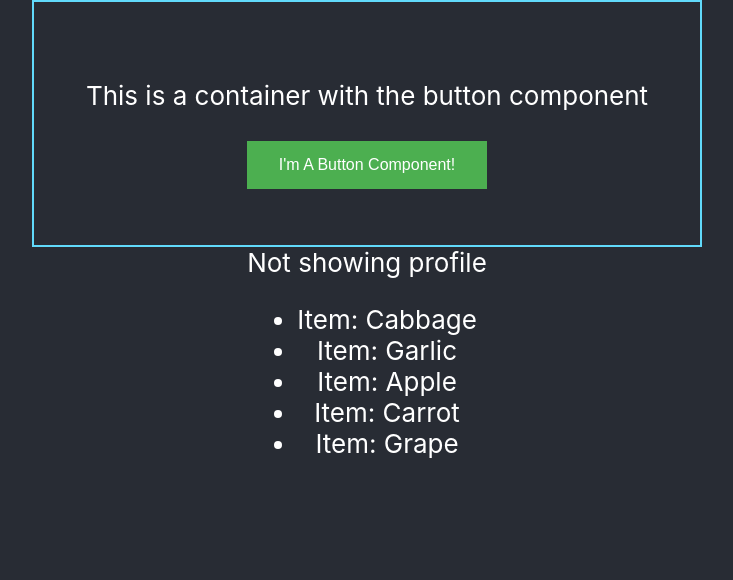
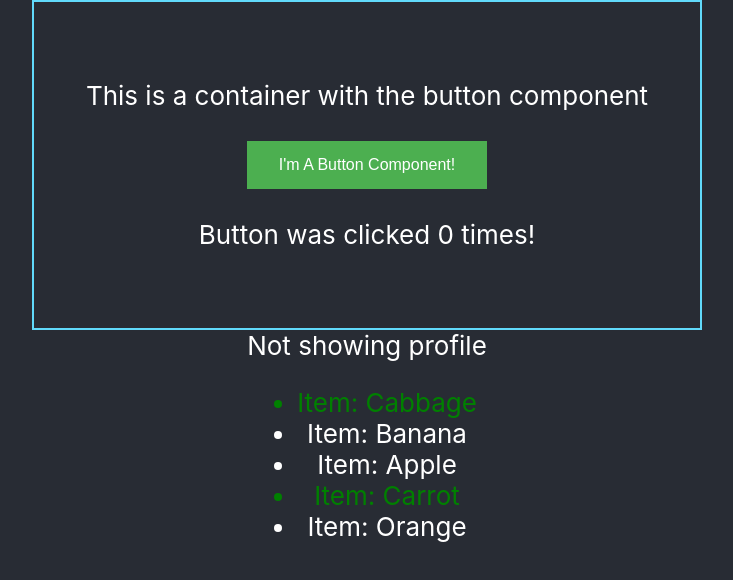
Before and after one commit to ahoin001/reactdocspractice, a React (Create React App) app: page / in a window 1280 px wide. Shown: the top 580 px of the page, without its empty margins (273-1006 px from the left). Built offline with nearby package versions, Linux system fonts and the light colour scheme.

Commit message:
Using state and prop drilling button component in component tree

```diff
--- a/src/components/Button.jsx
+++ b/src/components/Button.jsx
@@ -1,5 +1,9 @@
-import React from "react";
+// import React from "react";
 
 export const Button = (props) => {
-  return <button className="bttn">{props.buttonText}</button>;
+  return (
+    <button className="bttn" onClick={props.onClick}>
+      {props.buttonText}
+    </button>
+  );
 };
--- a/src/components/ButtonContainer.jsx
+++ b/src/components/ButtonContainer.jsx
@@ -1,13 +1,21 @@
 import React from "react";
 import { Button } from "./Button";
+import { useState } from "react";
 
 const ButtonContainer = (props) => {
+  const [count, setCount] = useState(0);
+
+  const handleClick = () => {
+    setCount(count + 1);
+  };
+
   return (
     <>
       <header className="App-header">
         <div className="ButtonContainer-header">
           <p>This is a container with the button component</p>
-          <Button buttonText={props.buttonText} />
+          <Button buttonText={props.buttonText} onClick={handleClick} />
+          <p>Button was clicked {count} times!</p>
         </div>
       </header>
     </>
--- a/src/components/ListofItems.jsx
+++ b/src/components/ListofItems.jsx
@@ -2,15 +2,15 @@ import React from "react";
 
 export const ListofItems = () => {
   const products = [
-    { title: "Cabbage", id: 1 },
-    { title: "Garlic", id: 2 },
-    { title: "Apple", id: 3 },
-    { title: "Carrot", id: 4 },
-    { title: "Grape", id: 5 },
+    { title: "Cabbage", isFruit: false, id: 1 },
+    { title: "Banana", isFruit: true, id: 2 },
+    { title: "Apple", isFruit: true, id: 3 },
+    { title: "Carrot", isFruit: false, id: 4 },
+    { title: "Orange", isFruit: true, id: 5 },
   ];
 
   const itemList = products.map((item) => (
-    <li key={item.id}>Item: {item.title}</li>
+    <li key={item.id} style={{color: item.isFruit ? "white" : "green"}}>Item: {item.title}</li>
   ));
 
   return (
```
